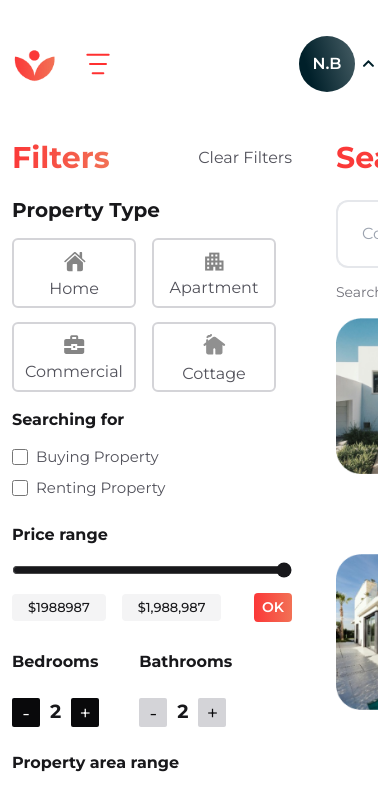
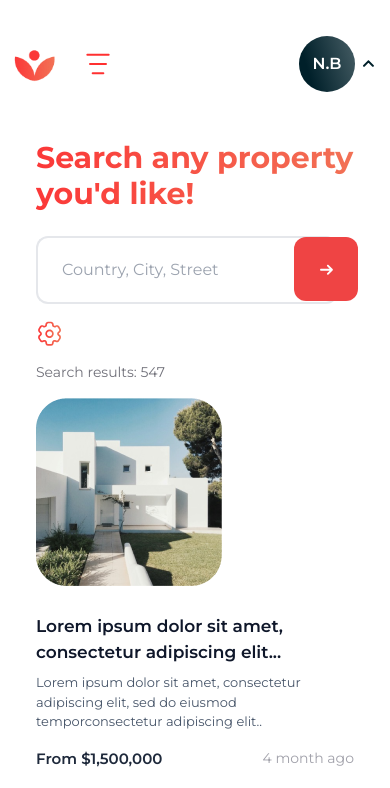
Before and after one commit to HumptyDumpy01/viaproperty-app, a Next.js app: page /properties in a window 390 px wide. Shown: the top 788 px of the page. Built offline with nearby package versions, Linux system fonts and the light colour scheme.

Commit message:
Responsiveness of a properties page is done.

```diff
--- a/app/properties/page.tsx
+++ b/app/properties/page.tsx
@@ -6,10 +6,20 @@ import Pagination from '@/components/UI/Pagination/Pagination';
 export default function Properties() {
   return (
     <main className={`overflow-hidden max-w-[1320px] mx-auto w-full`}>
-      <div className={`grid grid-cols-custom-3-cols mt-12`}>
-        <FilterProperties />
-        <SearchResults />
-        <Map />
+      <div className={`grid bp-1364:grid-cols-custom-3-cols grid-cols-3 mt-12`}>
+        <div
+          className={`absolute top-10 left-3 bp-1364:relative bp-1364:top-0 bg-white z-10 pt-6 bp-1364:pt-0 pl-2 bp-1364:pl-0 rounded-xl transition-all
+          duration-200 -translate-x-full bp-1364:translate-x-0 opacity-0 bp-1364:opacity-100 pointer-events-none bp-1364:pointer-events-auto`}>
+          <FilterProperties />
+        </div>
+        <div className={`bp-896:col-span-2 bp-1364:col-span-1 col-span-3`}>
+          <SearchResults />
+        </div>
+        <div className={`fixed inset-0 flex justify-center m-auto items-center bp-896:items-start z-10 bp-896:relative
+        bp-896:top-0 bp-896:left-0 bg-white/90 w-full h-full bp-896:w-auto
+        opacity-0 pointer-events-none transition-all duration-200 bp-896:opacity-100 bp-896:pointer-events-auto`}>
+          <Map />
+        </div>
       </div>
       <Pagination pages={3} showing={6} total={19} />
     </main>
--- a/components/Layout/Filter/Map/Map.tsx
+++ b/components/Layout/Filter/Map/Map.tsx
@@ -8,7 +8,8 @@ import Image from 'next/image';
 
 export default function Map(/*{  }: MapType*/) {
   return (
-    <div className={`w-full h-fit rounded-2xl`}>
+    <div
+      className={`w-full h-fit rounded-2xl flex items-center justify-center bp-896:justify-normal bp-896:items-start`}>
       <Image className={`object-cover  rounded-3xl`} src={GoogleMapImg} alt={`Google Map Image`} />
     </div>
   );
--- a/components/Layout/Filter/SearchResults/SearchResults.tsx
+++ b/components/Layout/Filter/SearchResults/SearchResults.tsx
@@ -5,7 +5,7 @@
 }*/
 
 import FormSearch from '@/components/Layout/Form/FormSearch';
-import CardPropertyHorizontal from '@/components/UI/Card/CadPropertyHorizontal';
+import CardPropertyHorizontal from '@/components/UI/Card/CardPropertyHorizontal';
 import PropertyImg1 from '@/assets/properties/property-1.png';
 import PropertyImg2 from '@/assets/properties/property-2.png';
 import PropertyImg3 from '@/assets/properties/property-3.png';
@@ -16,7 +16,7 @@ import SearchResultsMetrics from '@/components/Layout/Filter/SearchResults/Searc
 export default function SearchResults(/*{  }: SearchResultsType*/) {
   return (
     <>
-      <div className={`ml-11 mr-11`}>
+      <div className={`bp-620:mx-11 mx-6`}>
         <h3 className={`bg-clip-text text-transparent bg-linear-main-red mb-6
           text-3xl font-bold`}>Search any property you&#39;d
           like!</h3>
--- a/components/Layout/Form/FormSearch.tsx
+++ b/components/Layout/Form/FormSearch.tsx
@@ -11,7 +11,7 @@ export default function FormSearch(/*{  }: FormSearchType*/) {
   return (
     <>
       <form className={`relative flex`}>
-        <div className={`flex items-center justify-center gap-10`}>
+        <div className={`flex bp-620:items-center justify-center gap-4 bp-620:gap-11 flex-col bp-620:flex-row`}>
           <InputSearch placeholder={`Country, City, Street`} />
           <div>
             <SettingsIcon />
--- a/components/UI/Card/CadPropertyHorizontal.tsx
+++ b/components/UI/Card/CardPropertyHorizontal.tsx
@@ -24,9 +24,10 @@ export default function
                          }: CardPropertyLongType) {
   return (
     <>
-      <div className={`flex gap-6`}>
-        <div className={`h-44 w-80`}>
-          <Image className={`object-cover `} src={imgSrc} alt={imgAlt} />
+      <div className={`flex flex-col bp-620:flex-row gap-6`}>
+        <div className={`h-44 bp-1364:w-80 mb-4 bp-620:mb-0`}>
+          <Image className={`object-cover rounded-2xl`} src={imgSrc}
+                 alt={imgAlt} />
         </div>
         <div>
           <h3 className={`text-slate-900 font-semibold text-[17px] mb-2`}>{heading}</h3>
--- a/components/UI/Icon/SettingsIcon.tsx
+++ b/components/UI/Icon/SettingsIcon.tsx
@@ -6,7 +6,8 @@
 
 export default function SettingsIcon(/*{  }: SettingsType*/) {
   return (
-    <div className={`transition-all duration-200 hover:scale-150 cursor-pointer`}>
+    <div
+      className={`transition-all duration-200 bp-620:hover:scale-150 bp-620:w-[27px] bp-620:h-[28px] cursor-pointer`}>
       <svg xmlns="http://www.w3.org/2000/svg" width="27" height="28" viewBox="0 0 27 28" fill="none">
         <path fill-rule="evenodd" clip-rule="evenodd"
               d="M13.5314 9.51471C12.4151 9.51471 11.3446 9.95814 10.5553 10.7475C9.76594 11.5368 9.32251 12.6073 9.32251 13.7236C9.32251 14.8399 9.76594 15.9104 10.5553 16.6997C11.3446 17.489 12.4151 17.9325 13.5314 17.9325C14.6477 17.9325 15.7182 17.489 16.5075 16.6997C17.2968 15.9104 17.7403 14.8399 17.7403 13.7236C17.7403 12.6073 17.2968 11.5368 16.5075 10.7475C15.7182 9.95814 14.6477 9.51471 13.5314 9.51471ZM11.0061 13.7236C11.0061 13.0538 11.2721 12.4115 11.7457 11.9379C12.2193 11.4643 12.8616 11.1983 13.5314 11.1983C14.2011 11.1983 14.8435 11.4643 15.3171 11.9379C15.7907 12.4115 16.0567 13.0538 16.0567 13.7236C16.0567 14.3933 15.7907 15.0357 15.3171 15.5093C14.8435 15.9829 14.2011 16.2489 13.5314 16.2489C12.8616 16.2489 12.2193 15.9829 11.7457 15.5093C11.2721 15.0357 11.0061 14.3933 11.0061 13.7236Z"
--- a/components/UI/Input/InputSearch.tsx
+++ b/components/UI/Input/InputSearch.tsx
@@ -9,11 +9,11 @@ export default function InputSearch({ placeholder }: InputSearchType) {
   return (
     <>
       <div className={`relative`}>
-        <input type="search" className={`w-[360px] border-2 border-r-zinc-100 py-5
+        <input type="search" className={`bp-620:w-[360px] w-[130%] border-2 border-r-zinc-100 py-5
             pl-6 pr-3 rounded-xl focus:outline-none`}
                placeholder={placeholder} />
         <button type={`button`} className={`bg-red-500 h-16 w-16 rounded-xl flex items-center justify-center
-            absolute top-[1px] -right-6 transition-all duration-200 hover:bg-red-600 active:bg-red-400`}>
+            absolute top-[1px] bp-620:-right-6 -right-[90px] transition-all duration-200 hover:bg-red-600 active:bg-red-400`}>
           <svg xmlns="http://www.w3.org/2000/svg" width="13" height="11" viewBox="0 0 13 11" fill="none">
             <path
               d="M7.19915 0.9795C7.37054 0.808165 7.60295 0.711914 7.8453 0.711914C8.08764 0.711914 8.32006 0.808165 8.49144 0.9795L12.6041 5.09218C12.7755 5.26357 12.8717 5.49598 12.8717 5.73833C12.8717 5.98067 12.7755 6.21309 12.6041 6.38447L8.49144 10.4972C8.31907 10.6636 8.08821 10.7557 7.84859 10.7537C7.60896 10.7516 7.37973 10.6555 7.21028 10.486C7.04083 10.3166 6.94472 10.0873 6.94263 9.84771C6.94055 9.60809 7.03267 9.37723 7.19915 9.20486L9.67315 6.65225H0.990833C0.748444 6.65225 0.515983 6.55597 0.344588 6.38457C0.173193 6.21318 0.0769043 5.98071 0.0769043 5.73833C0.0769043 5.49594 0.173193 5.26348 0.344588 5.09208C0.515983 4.92069 0.748444 4.8244 0.990833 4.8244H9.67315L7.19915 2.27179C7.02781 2.10041 6.93156 1.86799 6.93156 1.62565C6.93156 1.38331 7.02781 1.15089 7.19915 0.9795Z"
--- a/tailwind.config.ts
+++ b/tailwind.config.ts
@@ -5,7 +5,8 @@ const config: Config = {
   content: [
     './pages/**/*.{js,ts,jsx,tsx,mdx}',
     './components/**/*.{js,ts,jsx,tsx,mdx}',
-    './app/**/*.{js,ts,jsx,tsx,mdx}'
+    './app/**/*.{js,ts,jsx,tsx,mdx}',
+    './app/globals.css' // Add this line
   ],
   theme: {
     extend: {
@@ -38,8 +39,11 @@ const config: Config = {
         'bp-1009': '1009px',
         'bp-732': '732px',
         // FOOTER SECTION
-        'bp-1160': '1160px'
+        'bp-1160': '1160px',
         ///////////////////////////////////////
+        /* IMPORTANT: PROPERTIES */
+        'bp-1364': '1364px',
+        'bp-896': '896px'
 
       },
       gridTemplateColumns: {
```
